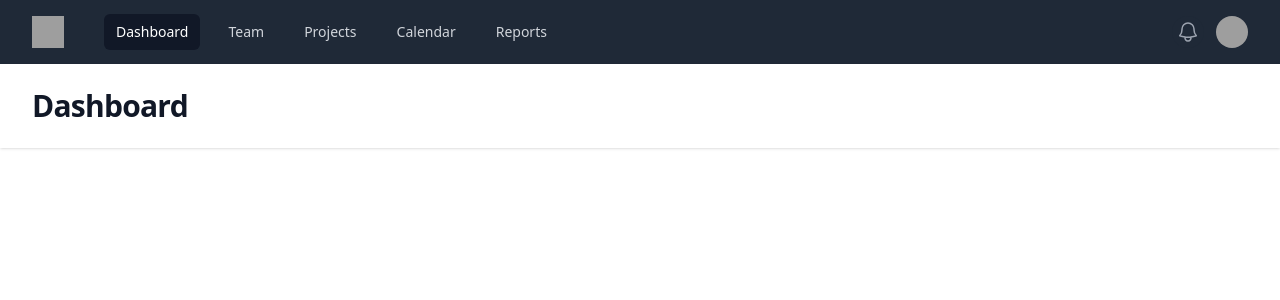
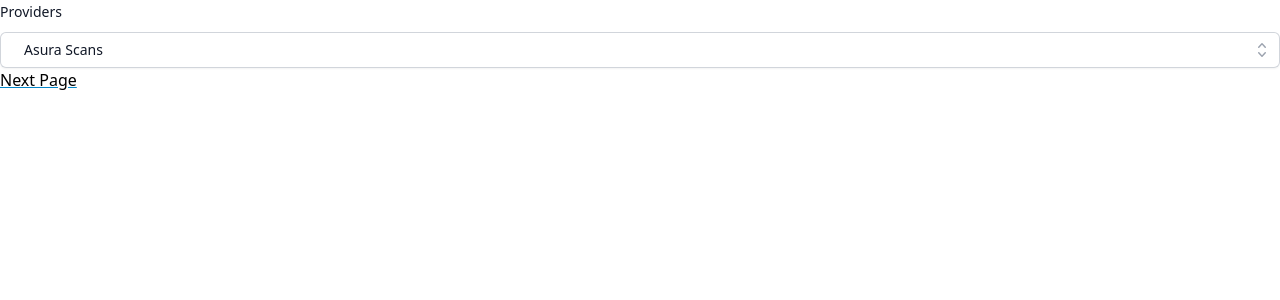
Before and after one commit to AbdulahiMohamud/BingeOtaku, a React (Create React App) app: page /manhwa in a window 1280 px wide. Shown: the top 300 px of the page. Built offline with nearby package versions, Linux system fonts and the light colour scheme; grey boxes are pictures that could not be loaded.

Commit message:
added a list for the provider

```diff
--- a/src/App.js
+++ b/src/App.js
@@ -2,11 +2,13 @@
 import Anime from './components/Anime';
 import Landing from './components/Landing';
 import 'tailwindcss/tailwind.css';
+import Manhwa from './components/Manhwa';
 
 function App() {
   return (
     <>
-    <Landing />
+    {/* <Landing /> */}
+    <Manhwa />
 
     {/* <Anime /> */}
     </>
--- a/src/components/Anime.js
+++ b/src/components/Anime.js
@@ -5,31 +5,34 @@
   const [pageNumber, setPageNumber] = useState(1);
 
   // do the api call to get the info from the backend use axios or a regular fetch (up to future me (: )
-  useEffect(() => {
+  const getAnimeData = () => {
     fetch(`${process.env.REACT_APP_SPRING_SERVER}/anime/top/${pageNumber}`)
       .then((response) => response.json())
       .then((data) => setAnimeData(data))
-      // try catch for error handling
-      .then(console.log(animeData))
       .catch((error) => console.error("Error fetching Anime data:", error));
-  });
+  };
+
+  // useEffect(() =>{
+  //   getAnimeData();
+  // },[pageNumber, animeData])
 
   // funtion to increment or decrement the page
   const handlePageIncrease = () => {
     setPageNumber(pageNumber + 1);
   };
   const handlePageDecrease = () => {
+    if(pageNumber > 1)
     setPageNumber(pageNumber - 1);
   };
 
   return (
     <>
     {pageNumber === 1 ? (
-        <button onClick={() => handlePageIncrease}>next page</button>
+      <button onClick={handlePageIncrease}>Next Page</button>
     ) : (
       <>
-          <button onClick={() => handlePageDecrease}>Last page</button>
-          <button onClick={() => handlePageIncrease}>next page</button>
+        <button onClick={handlePageDecrease}>Previous Page</button>
+        <button onClick={handlePageIncrease}>Next Page</button>
       </>
     )}
   </>
--- a/src/components/Manhwa.js
+++ b/src/components/Manhwa.js
@@ -0,0 +1,188 @@
+import React, { Fragment, useEffect, useState } from "react";
+import { Listbox, Transition } from '@headlessui/react'
+import { CheckIcon, ChevronUpDownIcon } from '@heroicons/react/20/solid'
+
+const providerList = [
+
+        {
+          id: 1,
+          slug: "luminous",
+          name: "Luminous Scans",
+          baseURL: "https://luminousscans.com/"
+        },
+        {
+          id: 2,
+          slug: "asura",
+          name: "Asura Scans",
+          baseURL: "https://www.asurascans.com/"
+        },
+        {
+            id: 3,
+          slug: "omega",
+          name: "Omega Scans",
+          baseURL: "https://omegascans.com/"
+        },
+        {
+          id: 4,
+          slug: "cosmic",
+          name: "Cosmic Scans",
+          baseURL: "https://cosmicscans.com/"
+        },
+        {
+          id: 5,
+          slug: "night",
+          name: "Night Scans",
+          baseURL: "https://nightscans.org/"
+        },
+        {
+          id: 6,
+          slug: "flame",
+          name: "Flame Scans",
+          baseURL: "https://flamescans.org/"
+        },
+        {
+            id: 7,
+          slug: "void",
+          name: "Void Scans",
+          baseURL: "https://void-scans.com/"
+        },
+        {
+            id: 8,
+          slug: "constellar",
+          name: "Constellar Scans",
+          baseURL: "https://constellarscans.com/"
+        },
+        {
+            id: 9,
+          slug: "surya",
+          name: "Surya Scans",
+          baseURL: "https://suryascans.com/"
+        },
+        {
+            id: 10,
+          slug: "anigli",
+          name: "Anigli Scans",
+          baseURL: "https://anigliscans.com/"
+        },
+        {id: 11,
+          slug: "arena",
+          name: "Arena Scans",
+          baseURL: "https://arenascans.net/"
+        },
+        {
+            id: 12,
+          slug: "realm",
+          name: "Realm Scans",
+          baseURL: "https://realmscans.com/"
+        }
+
+]
+
+  function classNames(...classes) {
+    return classes.filter(Boolean).join(' ')
+  }
+
+export default function Manhwa(){
+    const [pageNumber,setPageNumber] = useState(1);
+    const [manhwaData, setManhwaData] = useState([]);
+    const [selected, setSelected] = useState(providerList
+    [1])
+
+
+
+    const getManhwaData = () =>{
+        fetch(`${process.env.REACT_APP_SPRING_SERVER}/webtoons/${selected.slug}/${pageNumber}`)
+        .then((responce) => responce.json())
+        .then((data)=> setManhwaData(data))
+        .then(console.log(manhwaData))
+        .catch((error) => console.error("Error fetching Anime data:", error));
+
+    }
+
+    const handlePageIncrease = () => {
+        setPageNumber(pageNumber + 1);
+      };
+      const handlePageDecrease = () => {
+        if(pageNumber > 1)
+        setPageNumber(pageNumber - 1);
+      };
+
+
+    return(
+        <>
+        <Listbox value={selected} onChange={setSelected}>
+      {({ open }) => (
+        <>
+          <Listbox.Label className="block text-sm font-medium leading-6 text-gray-900">Providers</Listbox.Label>
+          <div className="relative mt-2">
+            <Listbox.Button className="relative w-full cursor-default rounded-md bg-white py-1.5 pl-3 pr-10 text-left text-gray-900 shadow-sm ring-1 ring-inset ring-gray-300 focus:outline-none focus:ring-2 focus:ring-indigo-500 sm:text-sm sm:leading-6">
+              <span className="flex items-center">
+                <span className="ml-3 block truncate">{selected.name}</span>
+              </span>
+              <span className="pointer-events-none absolute inset-y-0 right-0 ml-3 flex items-center pr-2">
+                <ChevronUpDownIcon className="h-5 w-5 text-gray-400" aria-hidden="true" />
+              </span>
+            </Listbox.Button>
+
+            <Transition
+              show={open}
+              as={Fragment}
+              leave="transition ease-in duration-100"
+              leaveFrom="opacity-100"
+              leaveTo="opacity-0"
+            >
+              <Listbox.Options className="absolute z-10 mt-1 max-h-56 w-full overflow-auto rounded-md bg-white py-1 text-base shadow-lg ring-1 ring-black ring-opacity-5 focus:outline-none sm:text-sm">
+                {providerList
+            .map((provider) => (
+                  <Listbox.Option
+                    key={provider.id}
+                    className={({ active }) =>
+                      classNames(
+                        active ? 'bg-indigo-600 text-white' : 'text-gray-900',
+                        'relative cursor-default select-none py-2 pl-3 pr-9'
+                      )
+                    }
+                    value={provider}
+                  >
+                    {({ selected, active }) => (
+                      <>
+                        <div className="flex items-center">
+                          <span
+                            className={classNames(selected ? 'font-semibold' : 'font-normal', 'ml-3 block truncate')}
+                          >
+                            {provider.name}
+                          </span>
+                        </div>
+
+                        {selected ? (
+                          <span
+                            className={classNames(
+                              active ? 'text-white' : 'text-indigo-600',
+                              'absolute inset-y-0 right-0 flex items-center pr-4'
+                            )}
+                          >
+                            <CheckIcon className="h-5 w-5" aria-hidden="true" />
+                          </span>
+                        ) : null}
+                      </>
+                    )}
+                  </Listbox.Option>
+                ))}
+              </Listbox.Options>
+            </Transition>
+          </div>
+        </>
+      )}
+    </Listbox>
+    {pageNumber === 1 ? (
+      <button class="underline decoration-sky-600 hover:decoration-blue-400" onClick={handlePageIncrease}>Next Page</button>
+    ) : (
+      <>
+        <button class="rounded-xl hover:decoration-red-600"  onClick={handlePageDecrease}>Previous Page</button>
+        <br></br>
+        <button class="rounded-xl hover:decoration-red-600" onClick={handlePageIncrease}>Next Page</button>
+      </>
+    )}
+  </>
+    )
+}
```
Also changed, not shown: 1 other file (tests, documents, lock files or other folders). Lines whose indentation alone changed are shown as unchanged.
